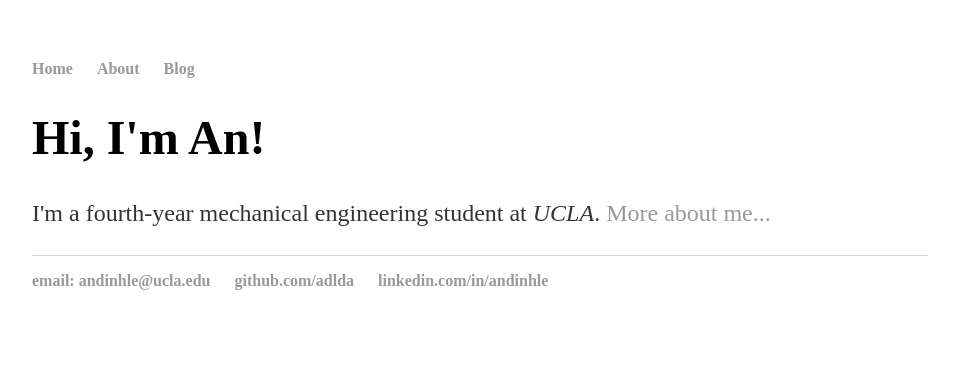
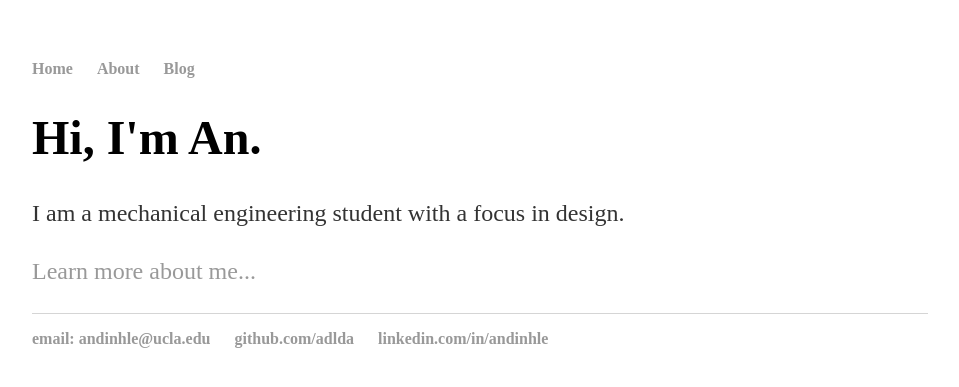
Before and after one commit to adlda/adlda.github.io, a Jekyll site: the page built from index.html, in a window 1280 px wide. Shown: the top 387 px of the page, without its empty margins (160-1119 px from the left). Built offline with Jekyll 4.4.1, drawn with Linux system fonts in a browser that asks for light colours.

Commit message:
Update index.html

```diff
--- a/index.html
+++ b/index.html
@@ -3,6 +3,7 @@ layout: default
 title: An Le
 ---
 <div class="blurb">
-	<h1>Hi, I'm An!</h1>
-	<p>I'm a fourth-year mechanical engineering student at <em>UCLA</em>. <a href="/about">More about me...</a></p>
+	<h1>Hi, I'm An.</h1>
+	<p>I am a mechanical engineering student with a focus in design.</p>
+	<p><a href="/about">Learn more about me...</a></p>
 </div><!-- /.blurb -->
```
